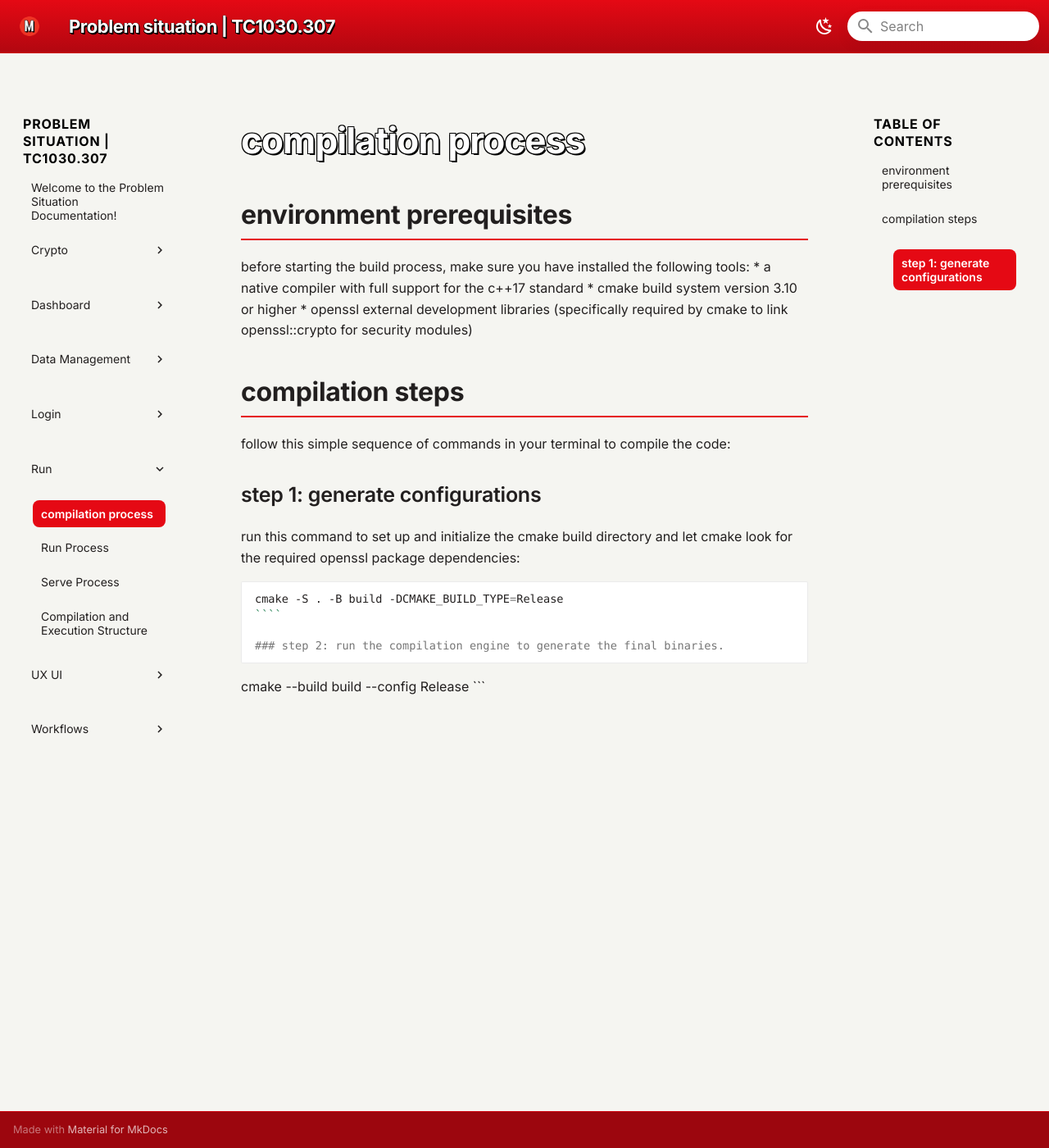
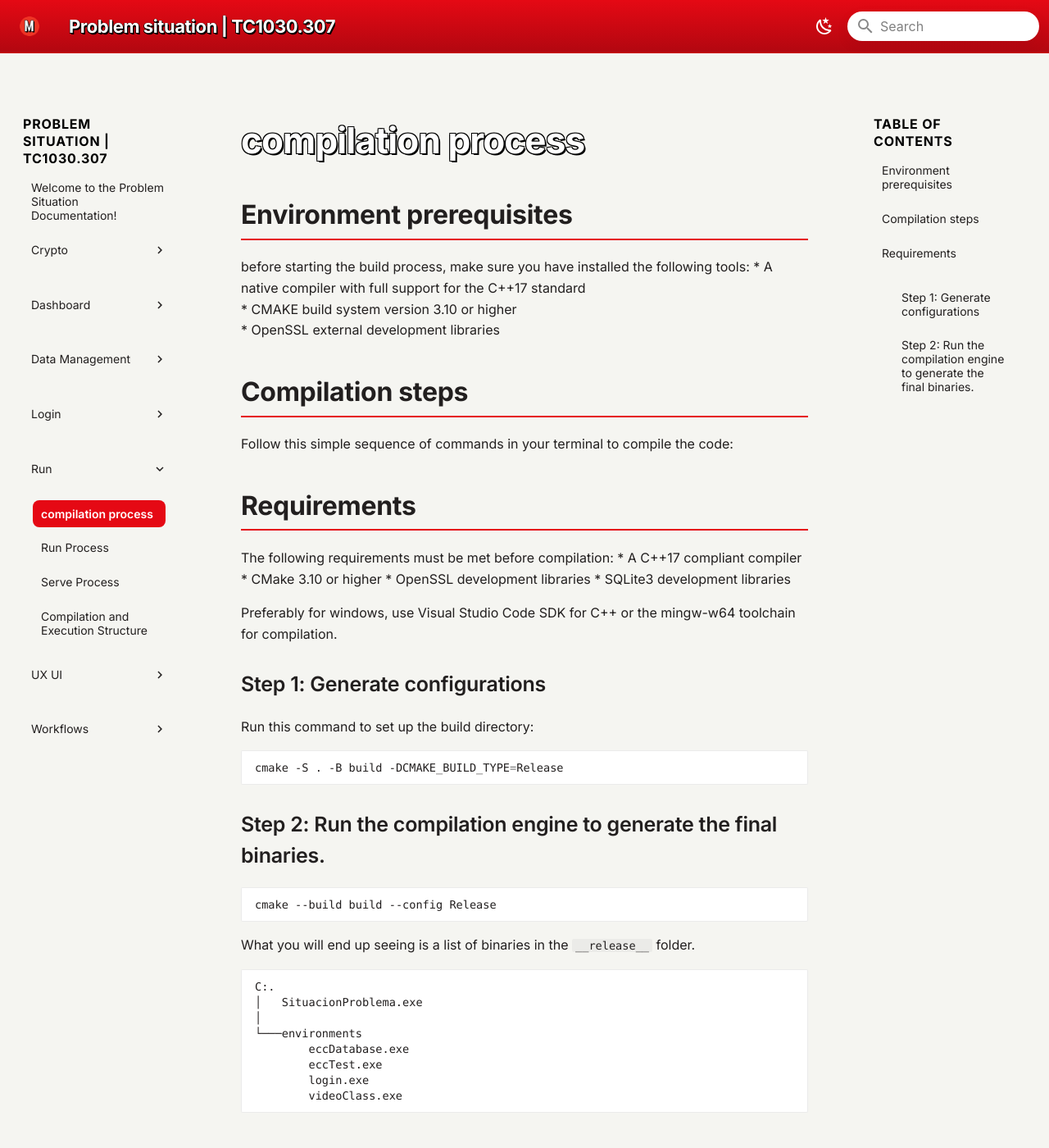
Before and after one commit to TEC-Andres/programacionOrientadaAObjetos, an MkDocs documentation site: the page built from docs/Run/Compile.md, in a window 1280 px wide and 1400 px high. Shown: the whole window at 82% size. Built offline with MkDocs 1.6.1 and Material for MkDocs 9.7.7, drawn with Linux system fonts in a browser that asks for light colours; some web fonts are replaced.

Commit message:
Added ECC docs

`````diff
--- a/docs/Run/Compile.md
+++ b/docs/Run/Compile.md
@@ -1,22 +1,42 @@
 # compilation process
 
-## environment prerequisites
+## Environment prerequisites
 before starting the build process, make sure you have installed the following tools:
-* a native compiler with full support for the c++17 standard
-* cmake build system version 3.10 or higher
-* openssl external development libraries (specifically required by cmake to link openssl::crypto for security modules)
+* A native compiler with full support for the C++17 standard
+* CMAKE build system version 3.10 or higher
+* OpenSSL external development libraries
 
-## compilation steps
-follow this simple sequence of commands in your terminal to compile the code:
+## Compilation steps
+Follow this simple sequence of commands in your terminal to compile the code:
 
-### step 1: generate configurations
-run this command to set up and initialize the cmake build directory and let cmake look for the required openssl package dependencies:
+## Requirements
+The following requirements must be met before compilation:
+* A C++17 compliant compiler
+* CMake 3.10 or higher
+* OpenSSL development libraries
+* SQLite3 development libraries
+
+Preferably for windows, use Visual Studio Code SDK for C++ or the mingw-w64 toolchain for compilation.
+
+### Step 1: Generate configurations
+Run this command to set up the build directory:
+```bash
+cmake -S . -B build -DCMAKE_BUILD_TYPE=Release
+```
+### Step 2: Run the compilation engine to generate the final binaries.
 
 ```bash
-cmake -S . -B build -DCMAKE_BUILD_TYPE=Release
-````
-
-### step 2: run the compilation engine to generate the final binaries.
-```
 cmake --build build --config Release
 ```
+
+What you will end up seeing is a list of binaries in the `__release__` folder.
+```
+C:.
+│   SituacionProblema.exe
+│
+└───environments
+        eccDatabase.exe
+        eccTest.exe
+        login.exe
+        videoClass.exe
+```
`````
Also changed, not shown: docs/Crypto/ECC.md (+36 -5 lines), docs/Run/Run.md (+16 -8 lines), docs/Run/Serve.md (+19 -9 lines), docs/Run/_Structure.md (+7 -0 lines).
